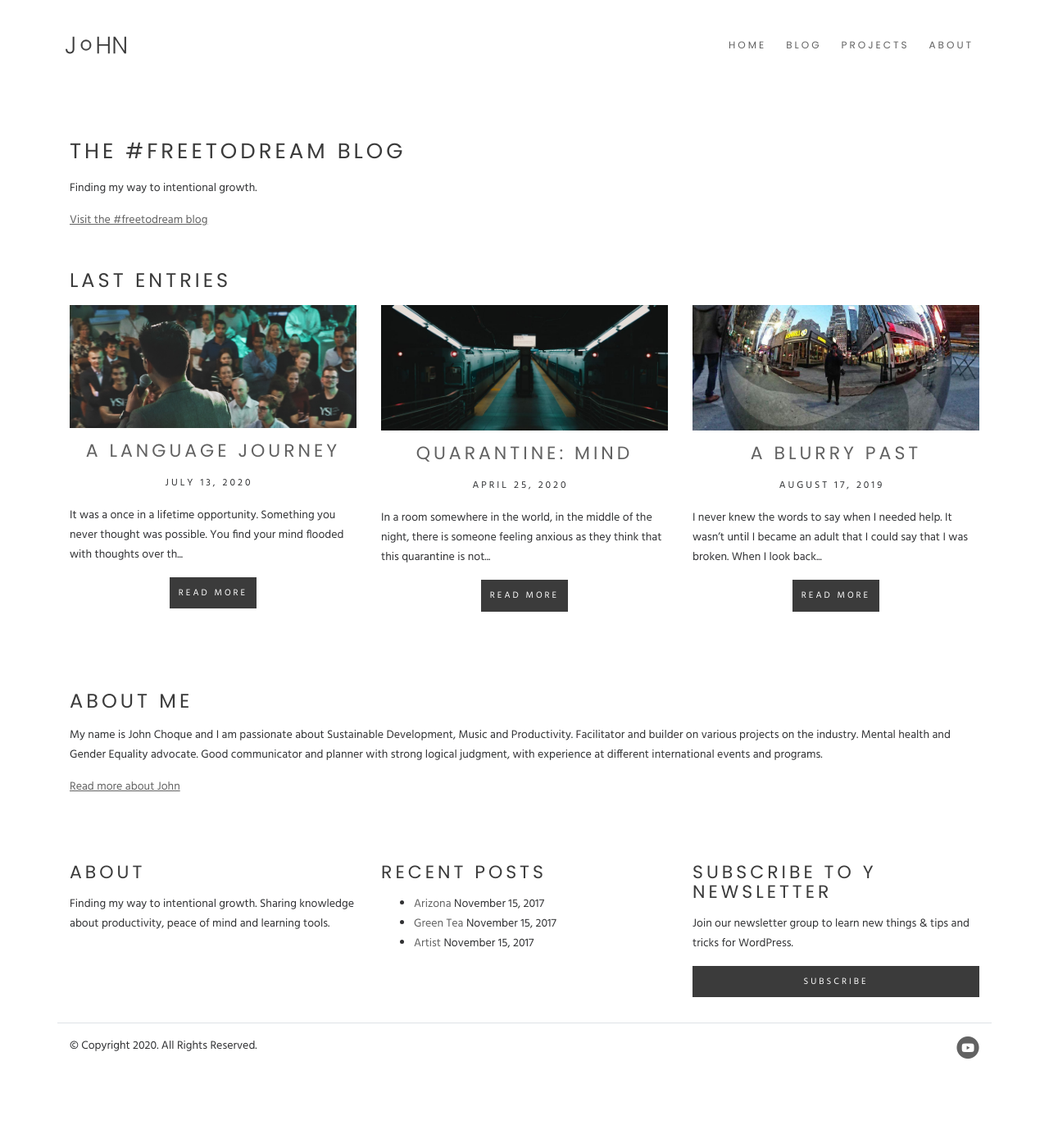
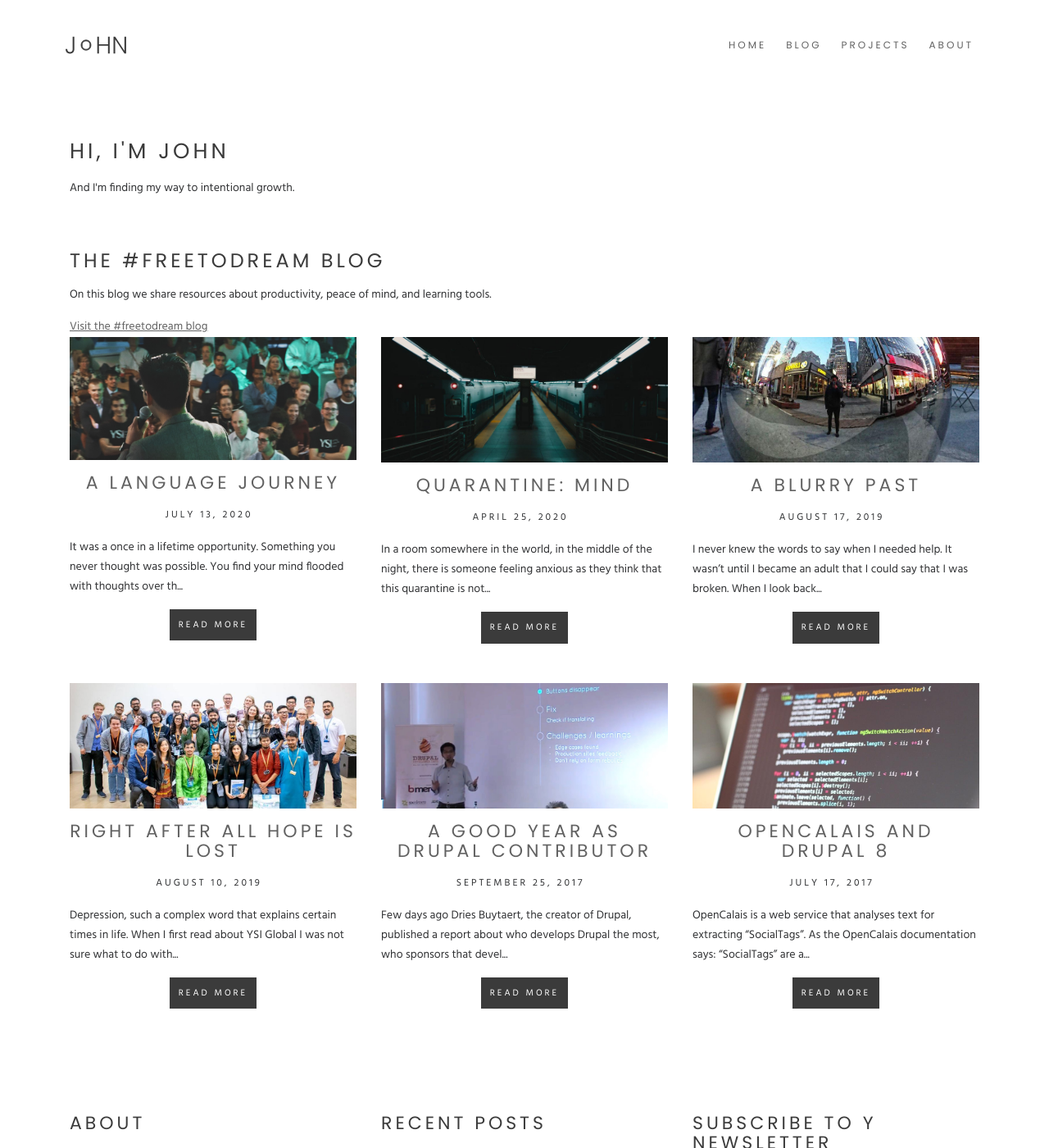
Before and after one commit to thethoughtfulmillennial/thethoughtfulmillennial.github.io, a Jekyll site: the page built from index.html, in a window 1280 px wide and 1400 px high. Shown: the whole window at 82% size. Built offline with Jekyll 4.4.1, drawn with Linux system fonts in a browser that asks for light colours; the list of posts is cut into pages by our own code; some of the changed text lies outside the part shown.

Commit message:
Updating index and footer.

```diff
--- a/_includes/footer2.html
+++ b/_includes/footer.html
@@ -5,7 +5,8 @@
 				<div id="text-2" class="widget widget_text">
 					<h3>About</h3>
 					<div class="textwidget">
-						<p>Finding my way to intentional growth. Sharing knowledge about productivity, peace of mind and learning tools.
+						<p>
+							Hi, I'm John. And I'm finding my way to intentional growth. Sharing knowledge about productivity, peace of mind and learning tools.
 						</p>
 					</div>
 				</div>
--- a/_layouts/default.html
+++ b/_layouts/default.html
@@ -43,7 +43,8 @@
     <!-- end of preloader -->
 
     {{content}}
-    {% include footer2.html %}
+
+    {% include footer.html %}
 
     <!-- Scripts -->
     <script src="/assets2/js/jquery.min.js"></script> <!-- jQuery for Bootstrap's JavaScript plugins -->
--- a/about.html
+++ b/about.html
@@ -26,7 +26,7 @@ layout: default
 				being supportive towards others.
 			</p>
 			<p>
-				This is a jouney to intentional growth.
+				This is a journey to intentional growth.
 			</p>
 			<p>
 				I hope what you find in this site is useful for you.
--- a/index.html
+++ b/index.html
@@ -38,21 +38,22 @@ layout: default
 	<div class="row mb-5">
 		<div class="col-md-12 ml-top-padding">
 			<div class="heading-title">
-				<h1>The #freetodream Blog</h1>
-				<p>Finding my way to intentional growth.</p>
-				<a href="/about2.html" class="underline">
-					Visit the #freetodream blog
-				</a>
+				<h1>Hi, I'm John</h1>
+				<p>And I'm finding my way to intentional growth.</p>
 			</div>
 		</div>
 	</div>
 	<div class="row mb-5">
 		<div class="col-12">
-			<h2>Last entries</h2>
+			<h2>The #freetodream Blog</h2>
+			<p>On this blog we share resources about productivity, peace of mind, and learning tools.</p>
+			<a href="/blog" class="underline">
+				Visit the #freetodream blog
+			</a>
 		</div>
 		<div class="col-12">
 			<div class="row">
-				{% for post in site.posts limit:3 %}
+				{% for post in site.posts limit:6 %}
 				<div class="col-lg-4 col-md-6 col-xs-12 mb-5 post">
 					<div class="post-thumbnail mb-3">
 						<a href="https://neuronthemes.com/crate/rockhead/">
@@ -80,18 +81,4 @@ layout: default
 			</div>
 		</div>
 	</div>
-	<div class="row mb-5">
-		<div class="col-12">
-			<h2>About me</h2>
-			<p>
-				My name is John Choque and I am passionate about Sustainable Development, Music and Productivity.
-				Facilitator and builder on various projects on the industry. Mental health and Gender Equality
-				advocate. Good communicator and planner with strong logical judgment, with experience at different
-				international events and programs.
-			</p>
-			<a href="/about2.html" class="underline">
-				Read more about John
-			</a>
-		</div>
-	</div>
 </div>
```
